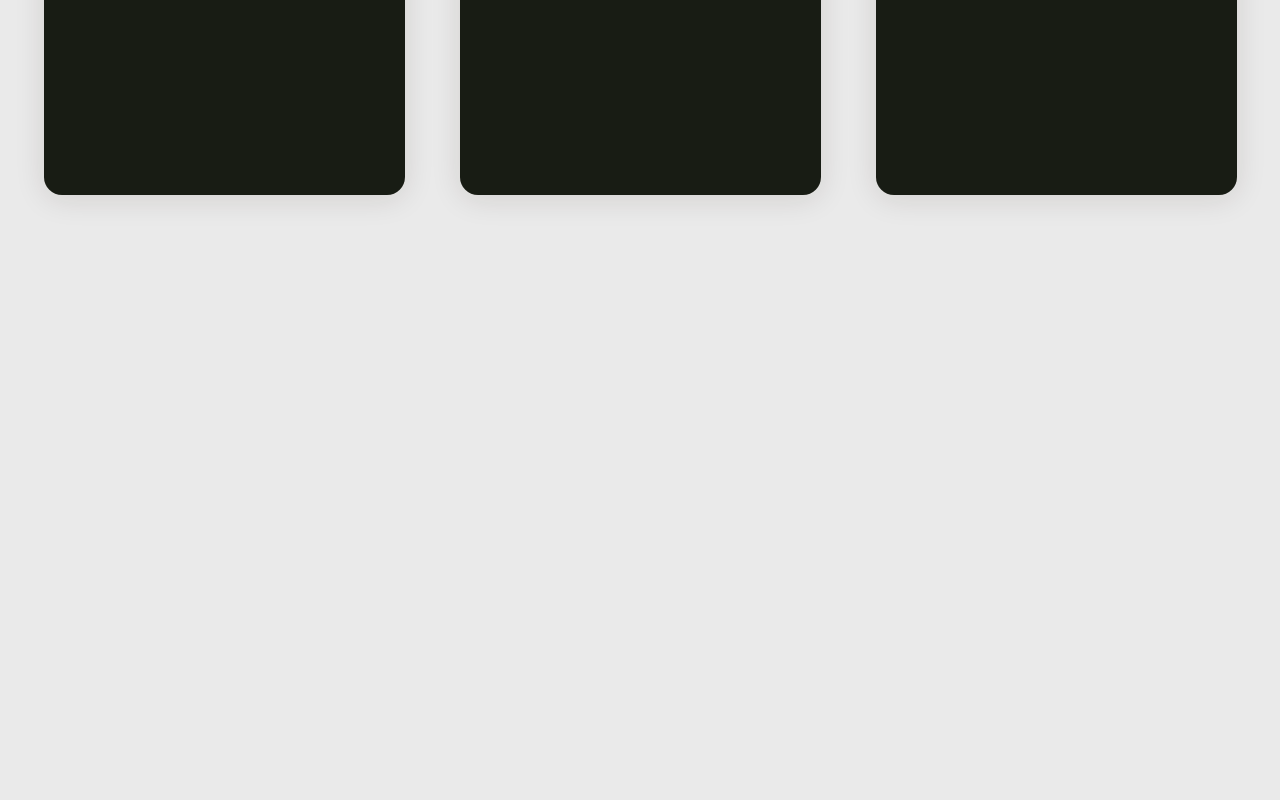
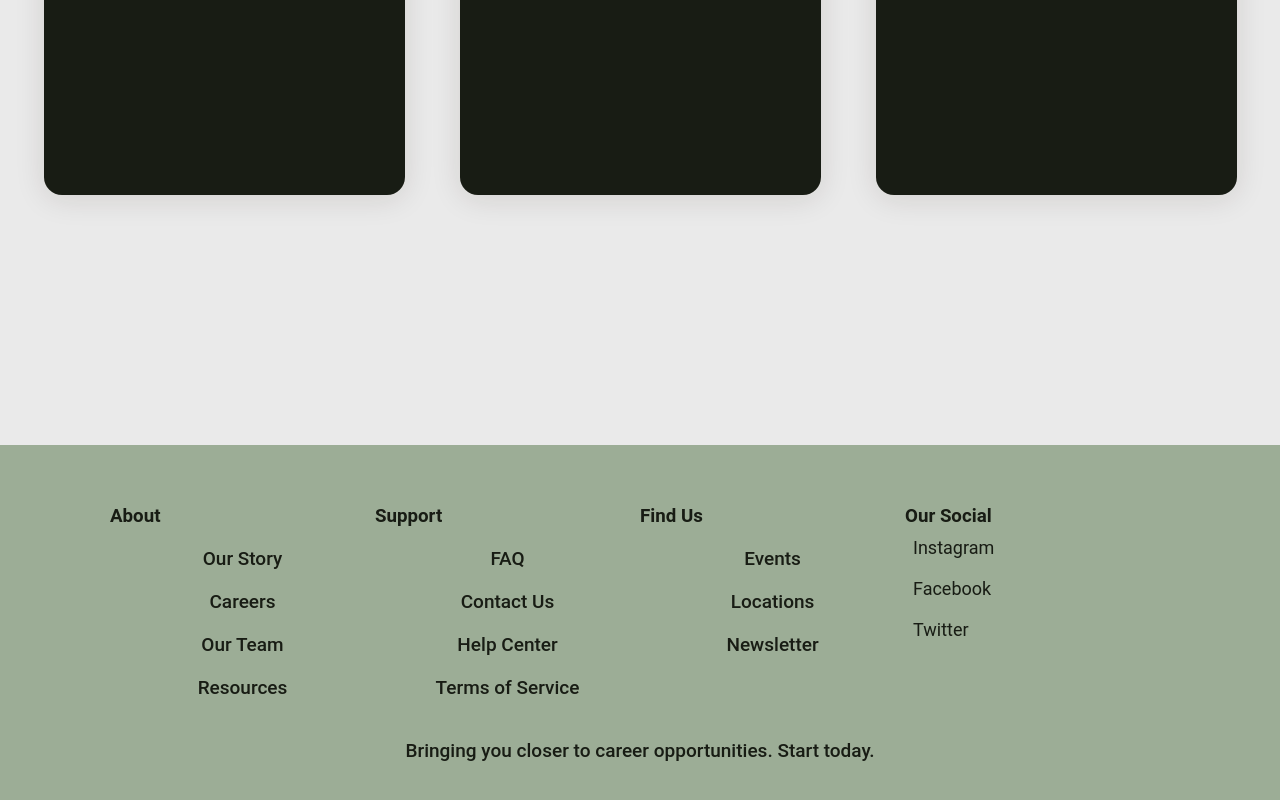
Before and after one commit to Djouriabd/khedmni-project, a React (Vite) app: page / in a window 1280 px wide. Shown: the part 4332-5132 px from the top of the page. Before the commit the page ends 4777 px from the top, so only its background shows below. Built offline with nearby package versions, Linux system fonts and the light colour scheme.

Commit message:
add footer

```diff
--- a/src/components/Footer.css
+++ b/src/components/Footer.css
@@ -1,7 +1,67 @@
-.footer-container{
-    background-color: #181C14;
+.footer {
+    background-color: #9CAD96;
+    color: #181C14;
+    padding: 40px 0;
+    text-align: center;
+    max-width: 100%;
 }
 
-ol{
-    background-color: #181C14;
+.footer-p{
+    color: #181C14;
 }
+
+.footer .social-links {
+    display: flex;
+    justify-content: center;
+    gap: 20px;
+}
+
+.footer .social-links a {
+    color: #181C14;
+    font-size: 18px;
+    text-decoration: none;
+    display: flex;
+    align-items: center;
+    gap: 8px;
+}
+
+.footer .social-links i {
+    font-size: 20px;
+}
+.footer-content {
+    display: flex;
+    justify-content: space-between;
+    flex-wrap: wrap;
+    max-width: 1100px;
+    margin: 0 auto;
+    padding: 20px;
+    text-align: left;
+}
+
+.footer-column {
+    flex: 1;
+    min-width: 200px;
+}
+.social-links {
+    display: flex;
+    flex-direction: column;
+    gap: 10px;
+    margin-top: 10px;
+}
+
+.social-links a {
+    display: flex;
+    align-items: center;
+    gap: 8px;
+    color: white;
+    text-decoration: none;
+}
+
+.social-links i {
+    font-size: 20px;
+}
+.footer-bottom {
+    text-align: center;
+    padding-top: 20px;
+    margin-top: 0;
+}
--- a/src/components/Footer.jsx
+++ b/src/components/Footer.jsx
@@ -3,15 +3,41 @@ import './Footer.css'
 function Footer(){
 
     return(
-        <div className='footer-container'>
-            <ol>
-                <dl></dl>
-                <dl></dl>
-                <dl></dl>
-                <dl></dl>
-                <dl></dl>
-                <dl></dl>
-            </ol>
+        <div className='footer'>
+        <div class="footer-content">
+    <div class="footer-column">
+        <h3>About</h3>
+        <p className='footer-p'>Our Story</p>
+        <p className='footer-p'>Careers</p>
+        <p className='footer-p'>Our Team</p>
+        <p className='footer-p'>Resources</p>
+    </div>
+
+    <div class="footer-column">
+        <h3>Support</h3>
+        <p className='footer-p'>FAQ</p>
+        <p className='footer-p'>Contact Us</p>
+        <p className='footer-p'>Help Center</p>
+        <p className='footer-p'>Terms of Service</p>
+    </div>
+
+    <div class="footer-column">
+        <h3>Find Us</h3>
+        <p className='footer-p'>Events</p>
+        <p className='footer-p'>Locations</p>
+        <p className='footer-p'>Newsletter</p>
+    </div>
+
+    <div class="footer-column">
+        <h3>Our Social</h3>
+        <div class="social-links">
+            <a href="#"><i class="fab fa-instagram"></i> Instagram</a>
+            <a href="#"><i class="fab fa-facebook"></i> Facebook</a>
+            <a href="#"><i class="fab fa-twitter"></i> Twitter</a>
+        </div>
+    </div>
+</div>
+        <p>Bringing you closer to career opportunities. Start today.</p>
         </div>
     )
 }
```
